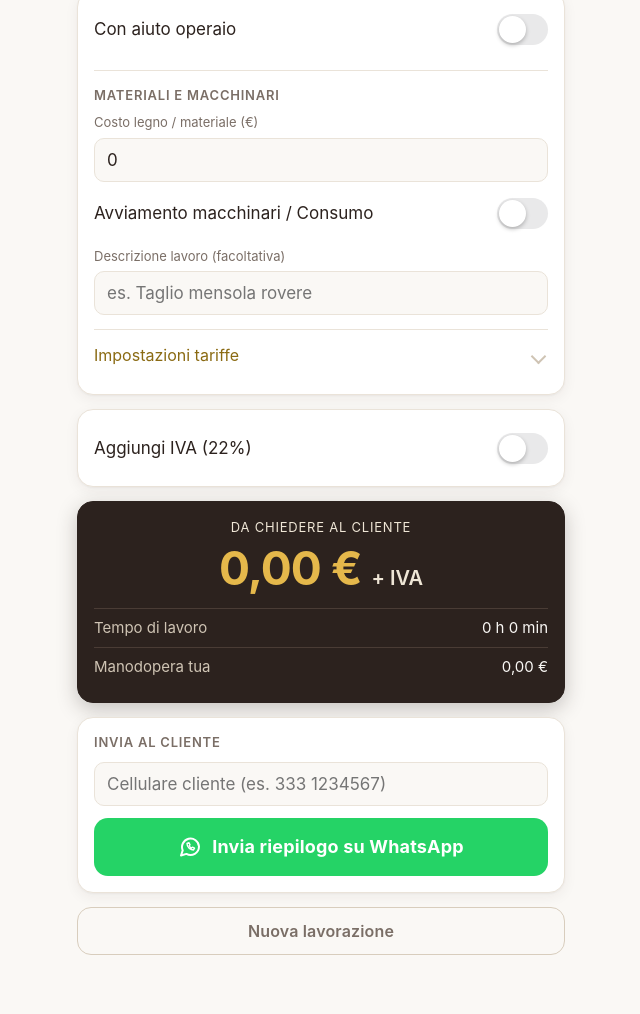
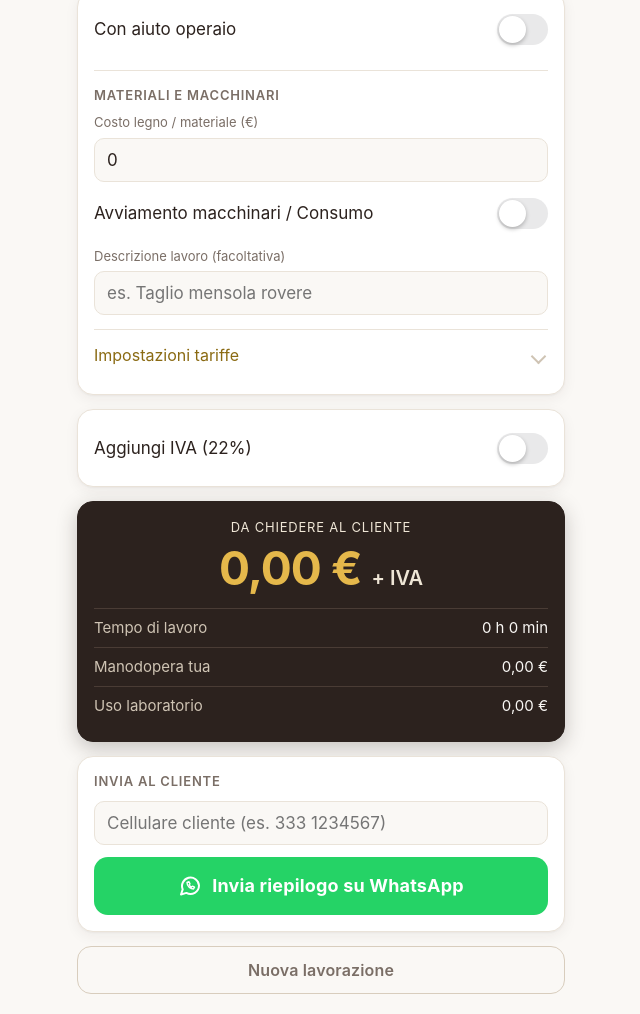
Before and after one commit to Ginofalegnameria/preventivatore-uscite, a plain HTML site: page laboratorio.html in a window 1280 px wide. Shown: the part 593-1607 px from the top of the page, without its empty margins (319-959 px from the left). Before the commit the page ends 1568 px from the top, so only its background shows below. Drawn offline with Linux system fonts and the light colour scheme.

Commit message:
Add files via upload

```diff
--- a/laboratorio.html
+++ b/laboratorio.html
@@ -54,6 +54,7 @@
     <div class="row due">
       <div><label for="tOra">€/ora tuo lavoro</label><input type="number" id="tOra" value="40" min="0" inputmode="decimal"></div>
       <div><label for="tOp">€/ora operaio</label><input type="number" id="tOp" value="30" min="0" inputmode="decimal"></div>
+      <div><label for="tLab">€/ora uso laboratorio</label><input type="number" id="tLab" value="15" min="0" inputmode="decimal"></div>
       <div><label for="tForf">Forfait avviamento macchinari €</label><input type="number" id="tForf" value="10" min="0" inputmode="decimal"></div>
       <div><label for="tMin">Minimo intervento €</label><input type="number" id="tMin" value="15" min="0" inputmode="decimal"></div>
     </div>
@@ -88,7 +89,7 @@ document.querySelectorAll('.nav a').forEach(a => {
 });
 
 // ---- tariffe (salvate a parte: restano tra una lavorazione e l'altra) ----
-const DEF = { tOra: 40, tOp: 30, tForf: 10, tMin: 15 };
+const DEF = { tOra: 40, tOp: 30, tLab: 15, tForf: 10, tMin: 15 };
 let T = Object.assign({}, DEF);
 try { T = Object.assign(T, JSON.parse(localStorage.getItem('tarLab') || 'null') || {}); } catch (e) {}
 Object.keys(DEF).forEach(id => {
@@ -120,12 +121,13 @@ function calcola() {
   const cL = ore * T.tOra;                        // manodopera tua
   const cO = L.conOp ? ore * T.tOp : 0;           // operaio
   const cM = L.mac ? T.tForf : 0;                 // forfait avviamento macchinari
-  let lavoro = cL + cO + cM;
+  const cLab = ore * T.tLab;                      // uso laboratorio (affitto, corrente, affilatura, usura)
+  let lavoro = cL + cO + cLab + cM;
   const minimo = lavoro > 0 && lavoro < T.tMin;   // soglia minima sul lavoro (materiale escluso)
   if (minimo) lavoro = T.tMin;
   const mat = Math.max(0, parseFloat(L.mat) || 0);
   const netto = lavoro + mat;
-  return { ms, cL, cO, cM, minimo, mat, netto, ivaE: netto * 0.22 };
+  return { ms, cL, cO, cLab, cM, minimo, mat, netto, ivaE: netto * 0.22 };
 }
 
 let R = calcola();
@@ -154,6 +156,7 @@ function mostra() {
   riga('Tempo di lavoro', fmt(R.ms));
   riga('Manodopera tua', eur(R.cL));
   if (L.conOp) riga('Operaio', eur(R.cO));
+  if (T.tLab > 0) riga('Uso laboratorio', eur(R.cLab));
   if (L.mac) riga('Avviamento macchinari', eur(R.cM));
   if (R.minimo) riga('Minimo intervento applicato', eur(T.tMin));
   if (R.mat > 0) riga('Materiale', eur(R.mat));
```
